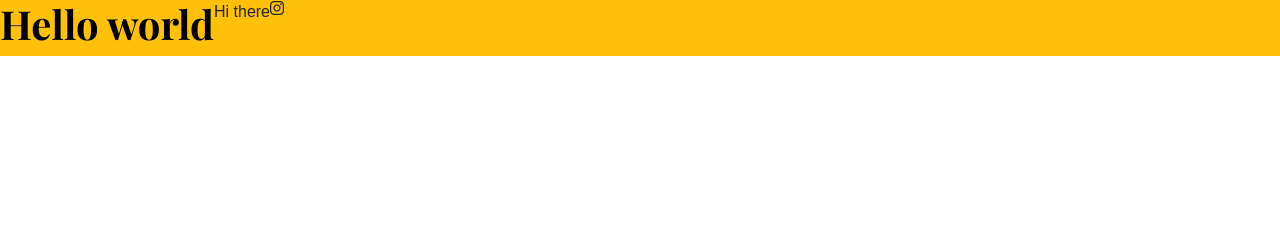
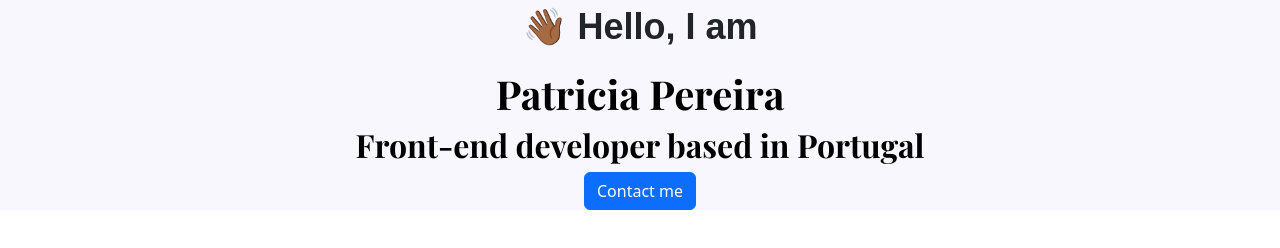
Before and after one commit to Thandokazi2000/Portfolio-project, a plain HTML site: page index.html in a window 1280 px wide. Drawn offline with nearby package versions, Linux system fonts and the light colour scheme.

Commit message:
updated css and html

```diff
--- a/index.html
+++ b/index.html
@@ -28,10 +28,11 @@
     <title>Document</title>
   </head>
   <body>
-    <div class="d-flex bg-warning">
-      <h1>Hello world</h1>
-      <p>Hi there</p>
-      <i class="fa-brands fa-instagram"></i>
+    <div class="hero">
+      <p>👋🏾 Hello, I am</p>
+      <h1>Patricia Pereira</h1>
+      <h2>Front-end developer based in Portugal</h2>
+      <a href="#" class="btn btn-primary">Contact me</a>
     </div>
   </body>
 </html>
--- a/styles/portfolio.css
+++ b/styles/portfolio.css
@@ -1,4 +1,9 @@
-h1 {
+h1,
+h2,
+h3,
+h4,
+h5,
+h6 {
   color: black;
   font-family: "Playfair Display", serif;
   font-weight: bold;
@@ -7,9 +12,11 @@ p {
   font-family: "Poppins", sans-serif;
   font-weight: normal;
 }
-.bg-warning {
-  background-color: #ffc107 !important;
+.hero {
+  background-color: #f9f7fe;
+  text-align: center;
 }
-.d-flex {
-  display: flex !important;
+.hero p {
+  font-size: 36px;
+  font-weight: bold;
 }
```
